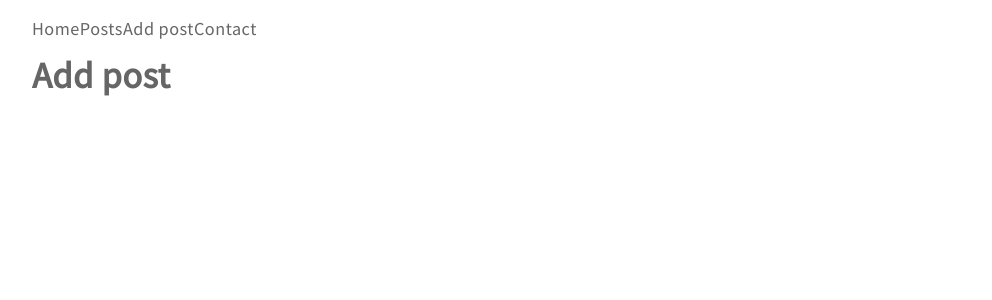
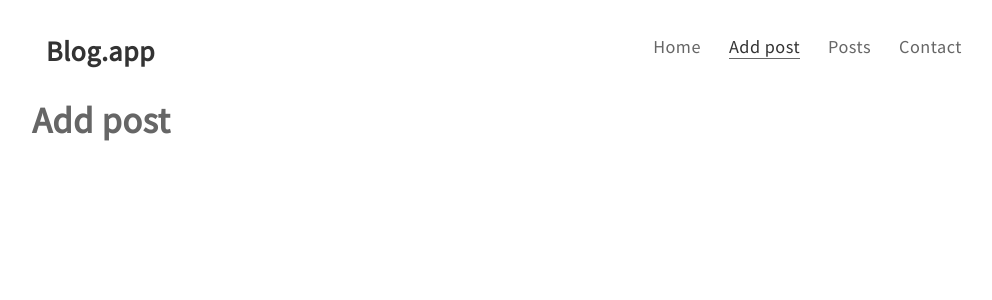
Before and after one commit to RafalPijet/blog-fullstack-app, a React (Create React App) app in the folder client/: page /posts/new in a window 1280 px wide. Shown: the top 300 px of the page, without its empty margins (136-1128 px from the left). Built offline with nearby package versions, Linux system fonts and the light colour scheme.

Commit message:
Add example from MERN 2.1

```diff
--- a/client/src/components/features/NavBar/NavBar.js
+++ b/client/src/components/features/NavBar/NavBar.js
@@ -1,15 +1,26 @@
 import React from 'react';
-import {Link} from 'react-router-dom';
+import Logo from '../../common/Logo/Logo';
+import MainMenu from '../../layouts/MainMenu/MainMenu';
+import './NavBar.scss';
 
 class NavBar extends React.Component {
+
+    state = {
+        links: [
+            {path: '/', title: 'Home'},
+            {path: '/posts/new', title: 'Add post'},
+            {path: '/posts', title: 'Posts'},
+            {path: '/contact', title: 'Contact'}
+        ]
+    };
+
     render() {
+        const {links} = this.state;
         return (
-            <div>
-                <Link to='/'>Home</Link>
-                <Link to='/posts'>Posts</Link>
-                <Link to='/posts/new'>Add post</Link>
-                <Link to='/contact'>Contact</Link>
-            </div>
+            <nav className="navbar">
+                <Logo/>
+                <MainMenu links={links}/>
+            </nav>
         )
     }
 }
--- /dev/null
+++ b/client/src/components/features/NavBar/NavBar.scss
@@ -0,0 +1,5 @@
+.navbar {
+  display: flex;
+  justify-content: space-between;
+  flex-wrap: wrap;
+}
```
